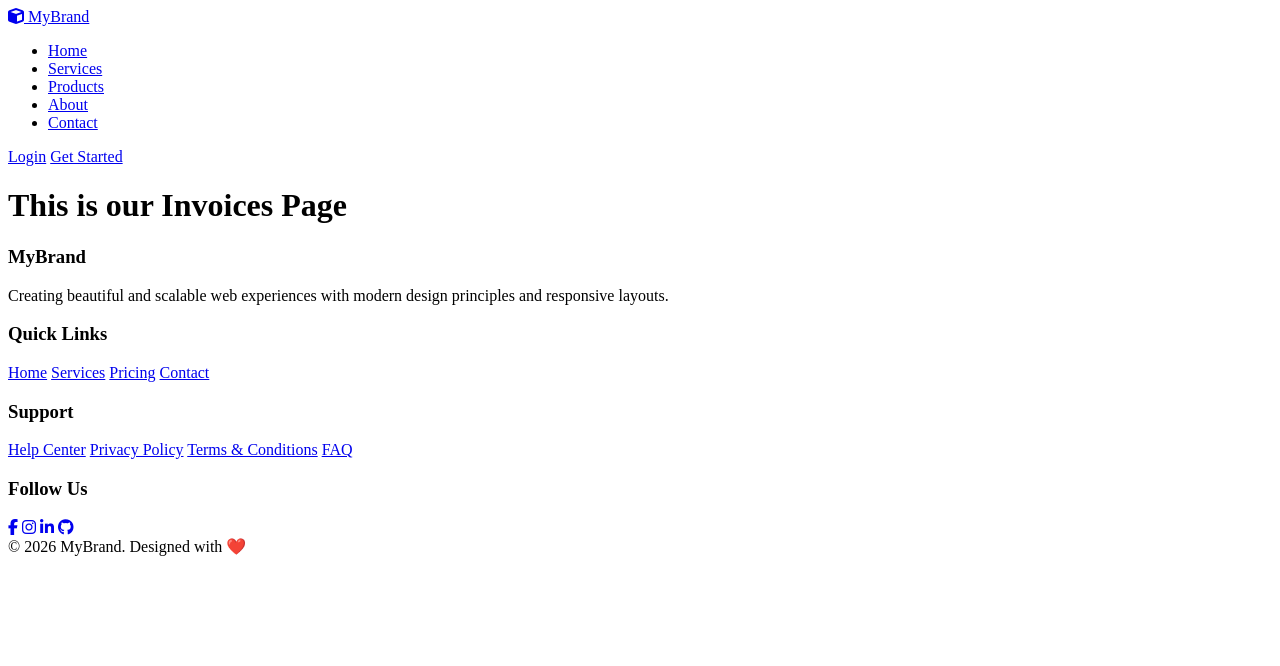
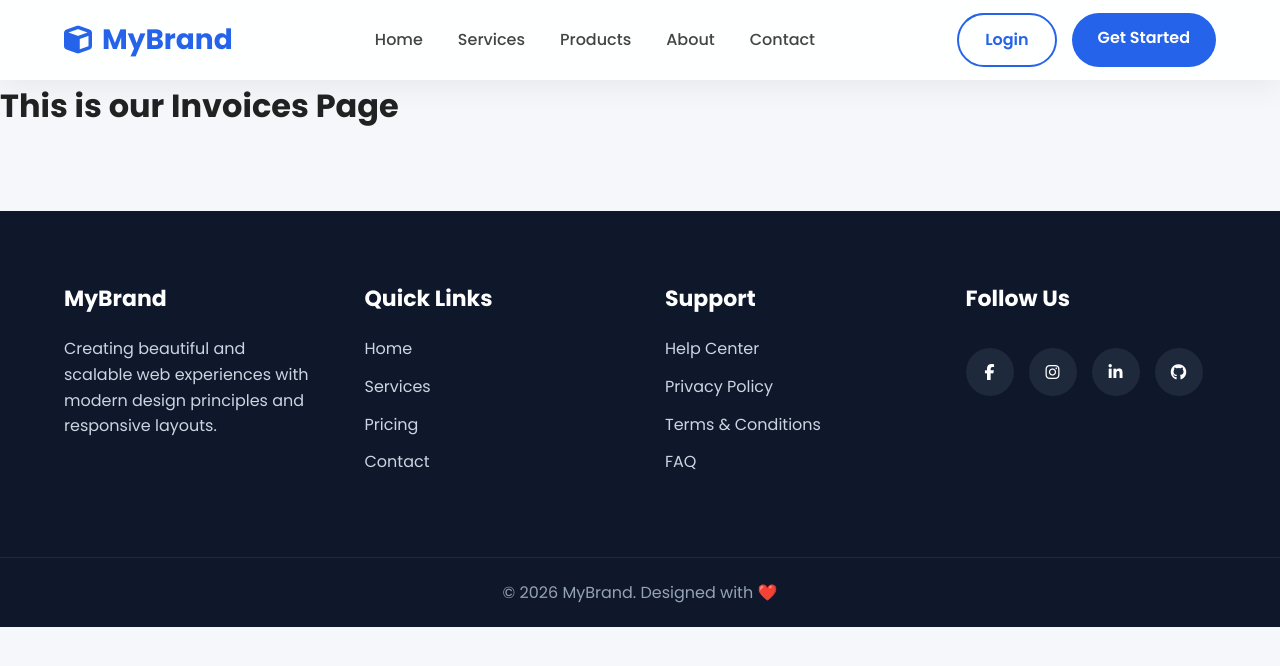
Before and after one commit to coolprogrammerarpit007/Backend-Fundamentals, a Django app: page /home/ in a window 1280 px wide. Shown: the top 666 px of the page. Run offline with Django 5.2, Linux system fonts and the light colour scheme; some libraries are stand-ins or nearby versions.

Commit message:
static files added

```diff
--- /dev/null
+++ b/invoices/static/style.css
@@ -0,0 +1,426 @@
+/*=========================
+    RESET
+==========================*/
+
+*{
+    margin:0;
+    padding:0;
+    box-sizing:border-box;
+}
+
+body{
+    font-family:'Poppins',sans-serif;
+    background:#f5f7fb;
+    color:#222;
+    line-height:1.6;
+}
+
+a{
+    text-decoration:none;
+}
+
+ul{
+    list-style:none;
+}
+
+/*=========================
+    NAVBAR
+==========================*/
+
+header{
+    width:100%;
+    position:sticky;
+    top:0;
+    z-index:999;
+    background:rgba(255,255,255,.9);
+    backdrop-filter:blur(15px);
+    box-shadow:0 8px 30px rgba(0,0,0,.06);
+}
+
+.navbar{
+
+    width:90%;
+    max-width:1300px;
+
+    margin:auto;
+
+    height:80px;
+
+    display:flex;
+
+    justify-content:space-between;
+
+    align-items:center;
+
+}
+
+.logo{
+
+    font-size:28px;
+
+    font-weight:700;
+
+    color:#2563eb;
+
+    display:flex;
+
+    align-items:center;
+
+    gap:10px;
+
+}
+
+.nav-menu{
+
+    display:flex;
+
+    gap:35px;
+
+}
+
+.nav-menu a{
+
+    color:#444;
+
+    font-weight:500;
+
+    position:relative;
+
+    transition:.3s;
+
+}
+
+.nav-menu a:hover{
+
+    color:#2563eb;
+
+}
+
+.nav-menu a::after{
+
+    content:"";
+
+    position:absolute;
+
+    bottom:-6px;
+
+    left:0;
+
+    width:0;
+
+    height:2px;
+
+    background:#2563eb;
+
+    transition:.3s;
+
+}
+
+.nav-menu a:hover::after{
+
+    width:100%;
+
+}
+
+.nav-buttons{
+
+    display:flex;
+
+    gap:15px;
+
+}
+
+.btn{
+
+    padding:12px 26px;
+
+    border-radius:50px;
+
+    font-weight:600;
+
+    transition:.35s;
+
+}
+
+.btn-primary{
+
+    background:#2563eb;
+
+    color:white;
+
+}
+
+.btn-primary:hover{
+
+    background:#1747b7;
+
+    transform:translateY(-3px);
+
+}
+
+.btn-outline{
+
+    border:2px solid #2563eb;
+
+    color:#2563eb;
+
+}
+
+.btn-outline:hover{
+
+    background:#2563eb;
+
+    color:white;
+
+}
+
+/*=========================
+    HERO
+==========================*/
+
+.hero{
+
+    min-height:80vh;
+
+    display:flex;
+
+    justify-content:center;
+
+    align-items:center;
+
+    text-align:center;
+
+    padding:70px 20px;
+
+}
+
+.hero-content{
+
+    max-width:850px;
+
+}
+
+.tag{
+
+    display:inline-block;
+
+    background:#dbeafe;
+
+    color:#2563eb;
+
+    padding:8px 20px;
+
+    border-radius:50px;
+
+    font-size:14px;
+
+    font-weight:600;
+
+}
+
+.hero h1{
+
+    font-size:60px;
+
+    margin:25px 0;
+
+    line-height:1.2;
+
+}
+
+.hero p{
+
+    font-size:18px;
+
+    color:#666;
+
+    margin-bottom:35px;
+
+}
+
+.hero-buttons{
+
+    display:flex;
+
+    justify-content:center;
+
+    gap:20px;
+
+}
+
+/*=========================
+    FOOTER
+==========================*/
+
+footer{
+
+    background:#0f172a;
+
+    color:white;
+
+    margin-top:80px;
+
+}
+
+.footer-container{
+
+    width:90%;
+    max-width:1300px;
+
+    margin:auto;
+
+    display:grid;
+
+    grid-template-columns:repeat(auto-fit,minmax(230px,1fr));
+
+    gap:50px;
+
+    padding:70px 0;
+
+}
+
+.footer-column h3{
+
+    margin-bottom:20px;
+
+    font-size:22px;
+
+}
+
+.footer-column p{
+
+    color:#cbd5e1;
+
+}
+
+.footer-column a{
+
+    display:block;
+
+    color:#cbd5e1;
+
+    margin:12px 0;
+
+    transition:.3s;
+
+}
+
+.footer-column a:hover{
+
+    color:#60a5fa;
+
+    padding-left:8px;
+
+}
+
+.social-icons{
+
+    display:flex;
+
+    gap:15px;
+
+    margin-top:20px;
+
+}
+
+.social-icons a{
+
+    width:48px;
+
+    height:48px;
+
+    background:#1e293b;
+
+    border-radius:50%;
+
+    display:flex;
+
+    justify-content:center;
+
+    align-items:center;
+
+    color:white;
+
+    transition:.3s;
+
+}
+
+.social-icons a:hover{
+
+    background:#2563eb;
+
+    transform:translateY(-6px);
+
+}
+
+.copyright{
+
+    text-align:center;
+
+    padding:22px;
+
+    border-top:1px solid rgba(255,255,255,.08);
+
+    color:#94a3b8;
+
+}
+
+/*=========================
+    RESPONSIVE
+==========================*/
+
+@media(max-width:950px){
+
+    .navbar{
+
+        flex-direction:column;
+
+        height:auto;
+
+        padding:20px 0;
+
+        gap:20px;
+
+    }
+
+    .nav-menu{
+
+        flex-wrap:wrap;
+
+        justify-content:center;
+
+        gap:20px;
+
+    }
+
+    .hero h1{
+
+        font-size:42px;
+
+    }
+
+    .hero-buttons{
+
+        flex-direction:column;
+
+        align-items:center;
+
+    }
+
+}
+
+@media(max-width:600px){
+
+    .hero h1{
+
+        font-size:32px;
+
+    }
+
+    .hero p{
+
+        font-size:16px;
+
+    }
+
+}
--- a/invoices/templates/base.html
+++ b/invoices/templates/base.html
@@ -1,3 +1,5 @@
+{% load static %}
+
 <!DOCTYPE html>
 <html lang="en">
 <head>
@@ -5,7 +7,7 @@
     <meta name="viewport" content="width=device-width, initial-scale=1.0">
     <title>{% block title %}  {% endblock %}</title>
 
-    <link rel="stylesheet" href="style.css">
+    <link rel="stylesheet" href="{% static 'style.css' %}">
 
     <!-- Google Font -->
     <link href="https://fonts.googleapis.com/css2?family=Poppins:wght@300;400;500;600;700&display=swap" rel="stylesheet">
```
Also changed, not shown: mysite/settings.py (+8 -0 lines).
